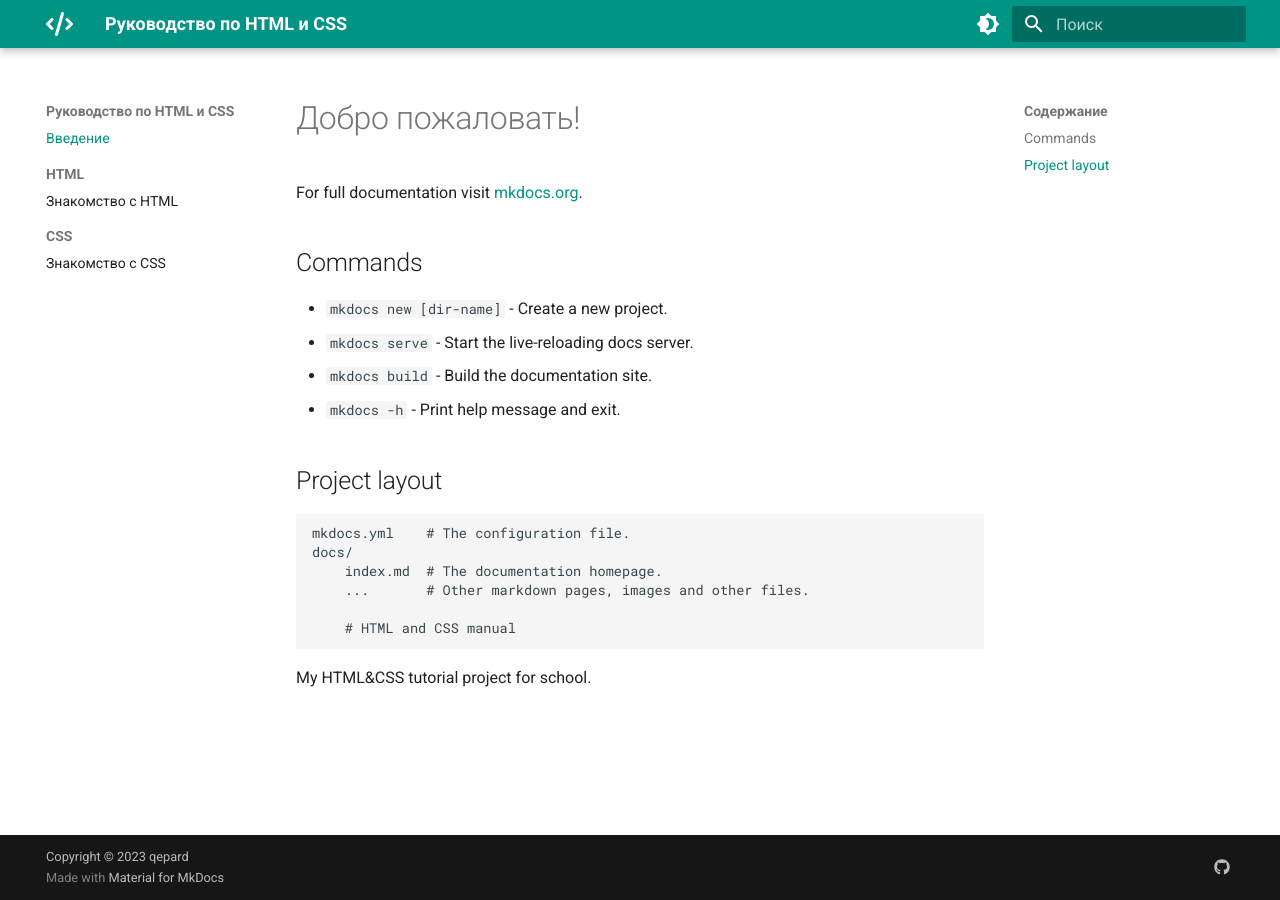
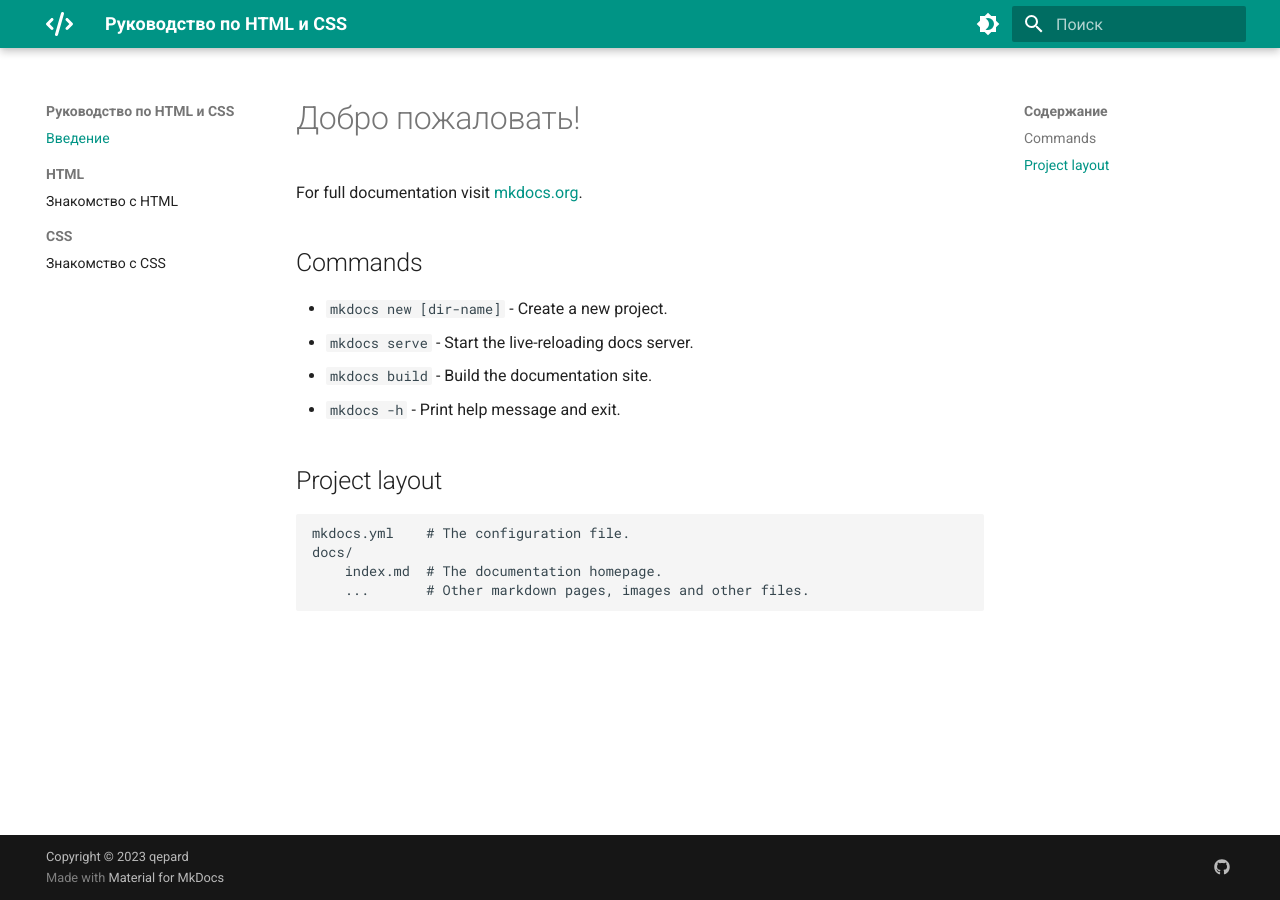
Before and after one commit to qepard/sitetest, an MkDocs documentation site: the page built from book_src/index.md, in a window 1280 px wide. Built offline with MkDocs 1.6.1 and Material for MkDocs 9.7.7, drawn with Linux system fonts in a browser that asks for light colours.

Commit message:
update book_src/index.md

```diff
--- a/book_src/index.md
+++ b/book_src/index.md
@@ -15,6 +15,3 @@ For full documentation visit [mkdocs.org](https://www.mkdocs.org).
     docs/
         index.md  # The documentation homepage.
         ...       # Other markdown pages, images and other files.
-
-        # HTML and CSS manual
-My HTML&CSS tutorial project for school.
```
